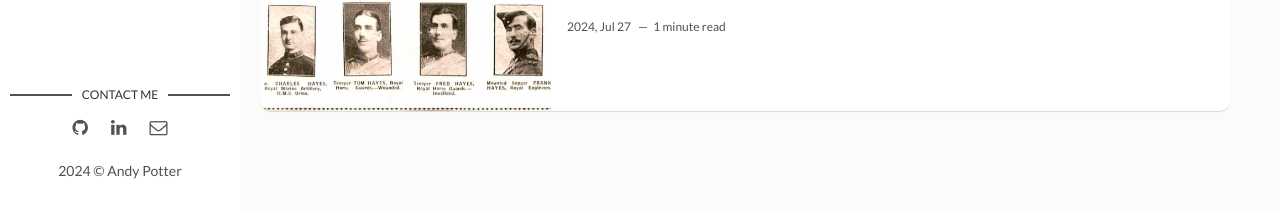
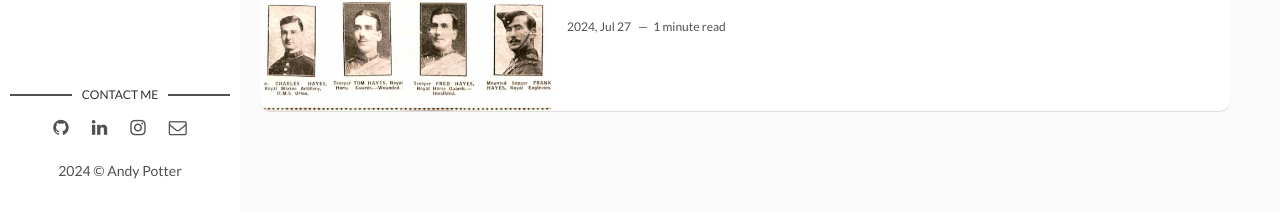
Before and after one commit to QALB-Boy/blog, a Jekyll site: the page built from index.html, in a window 1280 px wide. Shown: the part 685-897 px from the top of the page. Built offline with Jekyll 4.4.1, drawn with Linux system fonts in a browser that asks for light colours; the list of posts is cut into pages by our own code.

Commit message:
Add instagram

```diff
--- a/_config.yml
+++ b/_config.yml
@@ -11,6 +11,7 @@ author: Andy Potter # add your name
 author-img: moi_20240811.jpg # add your photo
 about-author: I am a web developer focusing on back-end Ruby-on-Rails development. I am always learning. # add description
 social-github: drewpotter # add your Github handle
+social-instagram: s_aint_andy
 social-linkedin: drewpotter # add your Linkedin handle
 social-email: andrewpottercv@gmail.com # add your Email address
 
--- a/_layouts/main.html
+++ b/_layouts/main.html
@@ -26,6 +26,11 @@ layout: default
         {% else %}
           <li class="linkedin"><a href="https://in.linkedin.com/" target="_blank"><i class="fa fa-linkedin" aria-hidden="true"></i></a></li>
         {% endif %}
+        {% if site.social-instagram %}
+        <li class="instagram"><a href="https://instagram.com/{{site.social-instagram}}" target="_blank"><i class="fa fa-instagram"></i></a></li>
+      {% else %}
+        <li class="instagram"><a href="https://instagram.com/" target="_blank"><i class="fa fa-instagram" aria-hidden="true"></i></a></li>
+      {% endif %}
         {% if site.social-email %}
           <li class="email"><a href="mailto:{{site.social-email}}"><i class="fa fa-envelope-o"></i></a></li>
         {% else %}
```
